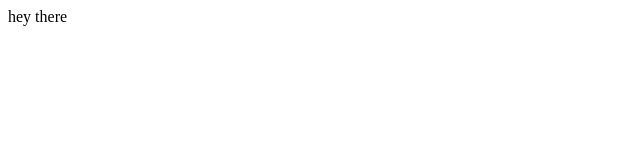
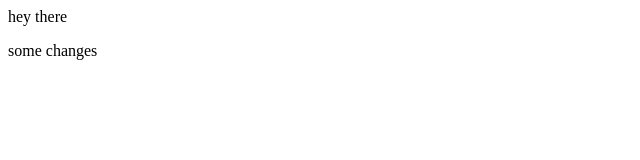
Before and after one commit to rahul94maurya/git-project, a plain HTML site: page index.html in a window 1280 px wide. Shown: the full height of the page, 0-640 px from the left. Drawn offline with Linux system fonts and the light colour scheme.

Commit message:
code changes

```diff
--- a/index.html
+++ b/index.html
@@ -1 +1,2 @@
 <p>hey there</p>
+<div>some changes</div>
```
